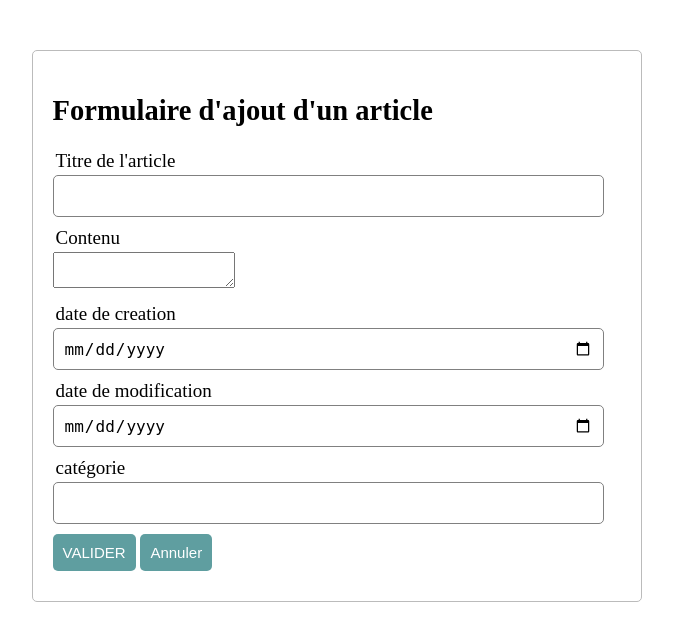
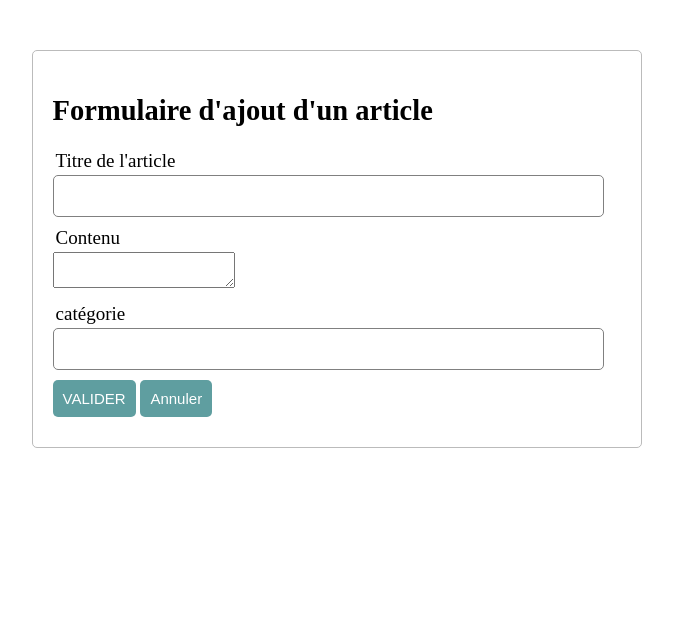
Before and after one commit to Mamie-Nene/SenArticle221, a PHP site: page /views/addArticle.php in a window 1280 px wide. Shown: the top 641 px of the page, without its empty margins (303-976 px from the left). Run offline with PHP 8.4, Linux system fonts and the light colour scheme.

Commit message:
Update addArticle.php

```diff
--- a/views/addArticle.php
+++ b/views/addArticle.php
@@ -16,20 +16,12 @@
                 <textarea name="contenu" id="contenu">  </textarea>
             </div>
             <div class="input-group">
-                <label for="dateCreation"> date de creation </label>
-                <input type="date" name="dateCreation" id="dateCreation">
-            </div>
-            <div class="input-group">
-                <label for="dateModif"> date de modification </label>
-                <input type="date" name="dateModif" id="dateModif">
-            </div>
-            <div class="input-group">
                 <label for="categorie"> catégorie </label>
                 <input type="number" name="categorie" id="categorie">
            </div>
             <div class="input-group">
-                <button button class="btn" type="submit" value="valider">VALIDER </button>
-                <a href="indexAdmin.php"> <button class="btn" type="button"> Annuler </button> </a>
+                <button button class="btn" type="submit" name="valider">VALIDER </button>
+                <a href="../views/indexAdmin.php?action=gererarticles"> <button class="btn" type="button"> Annuler </button> </a>
             </div>
         </form>
     </body>
```
